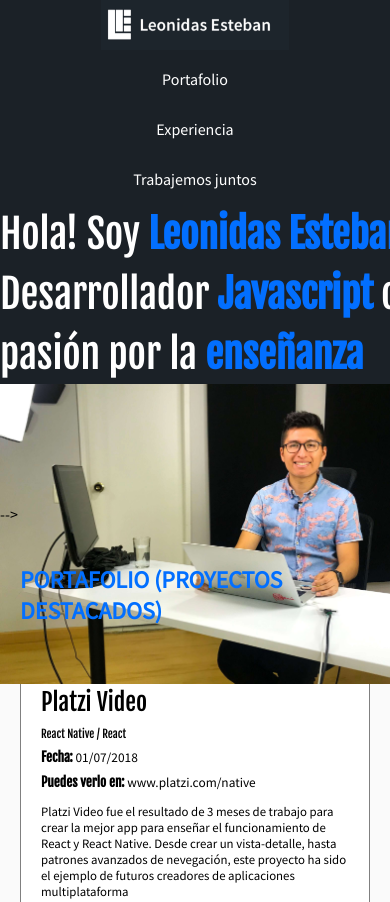
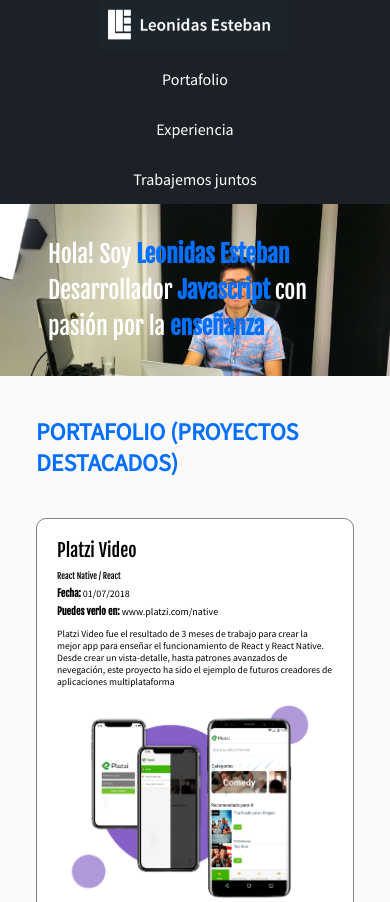
Before and after one commit to joseluistineo90/curricular, a plain HTML site: page index.html in a window 390 px wide. Shown: the top 902 px of the page. Drawn offline with Linux system fonts and the light colour scheme.

Commit message:
Agregando media queries al section con position

```diff
--- a/css/estilos.css
+++ b/css/estilos.css
@@ -341,8 +341,33 @@
   flex-wrap: inherit;
 }
 /*Desktop First empieza desde el más grande*/
-/*@media screen and (max-width: 1024px)*/
+@media screen and (max-width: 1024px)
+{
+  .container{
+    padding: 0 1em;
+  }
+  .hero {
+    height: auto;
+    position: relative;
+    overflow: hidden;
+    padding: 2em;
+  }
+  h1 {
+    font-size: 2em;
+    z-index: 2;
+  }
+  .hero-image {
+    position: absolute;
+    z-index: 1;
+    left: 0;
+    right: 0;
+    top: 0;
+    bottom: 0;
+    width: 100%;
+  }
+}
 @media screen and (max-width: 767px) {
+
 .header {
   display: block;
   height: auto;
@@ -407,7 +432,11 @@
         width: 100%;
       }
 }
-@media screen and (max-width: 480px)
+@media screen and (max-width: 480px) {
+
+  h1{
+    font-size: 1.5em;
+  }
 
 .project-details {
   width: auto;
@@ -418,6 +447,7 @@
   margin: -2em .5em .5em;
   padding: 1em;
 }
+
 .contact {
   height: auto;
   padding: 1em 0;
@@ -437,9 +467,13 @@
   border: 1px solid transparent;
 }
 
-
+}
 @media screen and (max-width: 320px) {
-    body{
-      /*border: 10px solid green;*/
+    h1{
+      font-size: 1.2em;
+      background: rgba(0, 0, 0, .5)
+    }
+    .hero {
+      padding: 2em 1em;
     }
 }
--- a/index.html
+++ b/index.html
@@ -36,7 +36,7 @@
         </h1>
         <img class="hero-image" src="images/hero.jpg" width="500" height="300" alt="imagen principal del sitio">
       </div>
-    </section> -->
+    </section>
     <section id="portafolio" class="portfolio">
       <div class="container">
         <h2>Portafolio (Proyectos Destacados)</h2>
```
